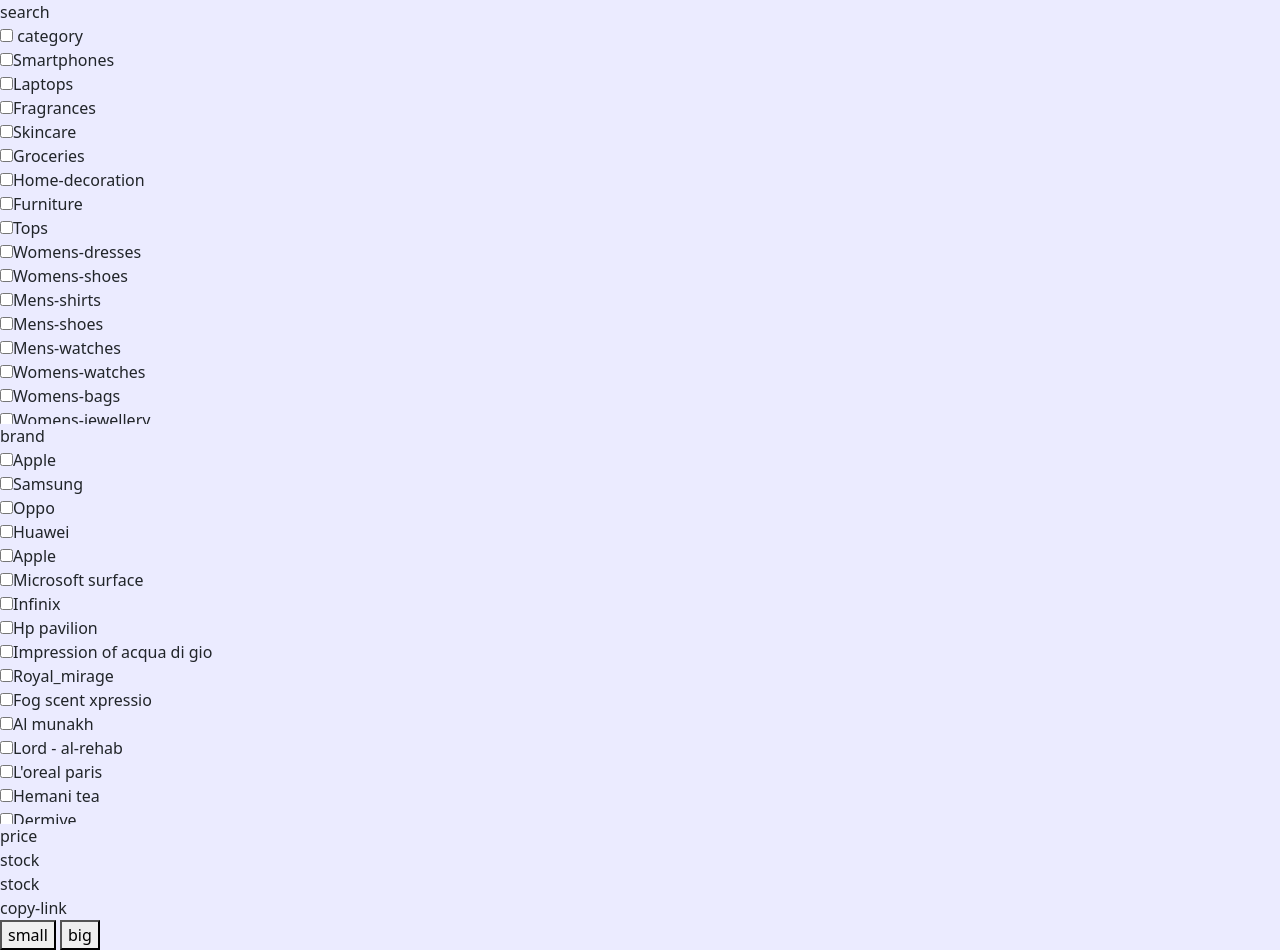
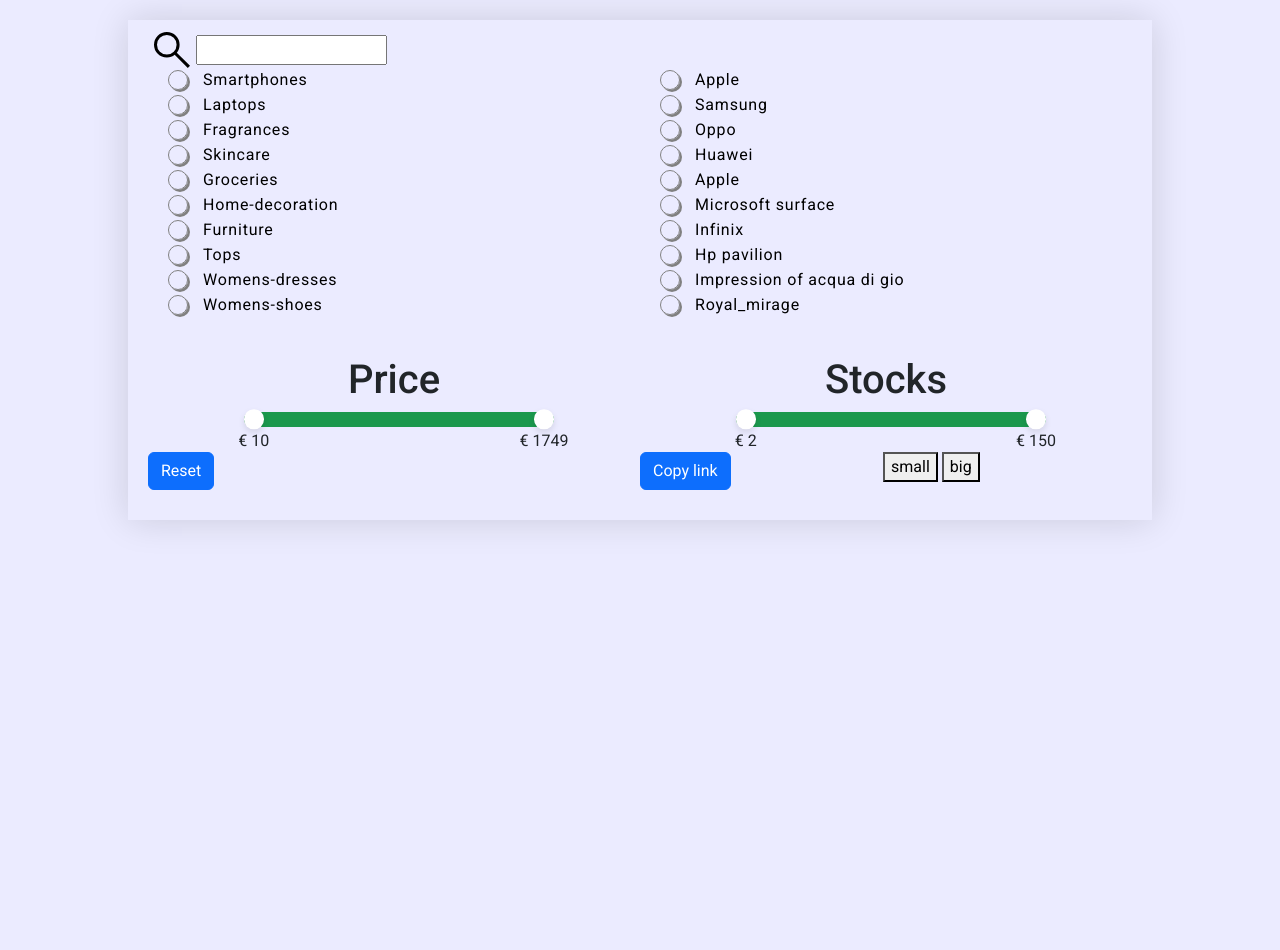
Before and after one commit to VitSmol/online-store, a website built with webpack: page src/index.html in a window 1280 px wide. After the commit the page ends 800 px from the top, so only its background shows below. Built offline with nearby package versions, Linux system fonts and the light colour scheme.

Commit message:
feat: implement dual range slider

```diff
--- a/src/index.html
+++ b/src/index.html
@@ -12,36 +12,49 @@
   <div class="root">
      <div class="filter__wrapper">
   <div id="search">
-    search
+    <label for="search">
+      <svg xmlns="http://www.w3.org/2000/svg" height="48" width="48"><path d="M39.8 41.95 26.65 28.8q-1.5 1.3-3.5 2.025-2 .725-4.25.725-5.4 0-9.15-3.75T6 18.75q0-5.3 3.75-9.05 3.75-3.75 9.1-3.75 5.3 0 9.025 3.75 3.725 3.75 3.725 9.05 0 2.15-.7 4.15-.7 2-2.1 3.75L42 39.75Zm-20.95-13.4q4.05 0 6.9-2.875Q28.6 22.8 28.6 18.75t-2.85-6.925Q22.9 8.95 18.85 8.95q-4.1 0-6.975 2.875T9 18.75q0 4.05 2.875 6.925t6.975 2.875Z"/></svg>
+      <input type="text" name="search" id="search__item">
+    </label>
   </div>
   <div id="select">
   </div>
   <div id="categories">
-    <label for="category1">
-      <input type="checkbox" name="categories" id="category1">
-      category
-    </label>
+
   </div>
   <div id="brands">
-    brand
+
   </div>
   <div id="prices">
-    price
+    <div class="center">
+      <h1>Price</h1>
+      <div class="dual-range" id="price">
+        <span class="handle left"></span>
+        <span class="highlight"></span>
+        <span class="handle right"></span>
+      </div>
+    </div>
   </div>
   <div id="stocks">
-    stock
+    <div class="center">
+      <h1>Stocks</h1>
+      <div class="dual-range"  id="stock">
+        <span class="handle left"></span>
+        <span class="highlight"></span>
+        <span class="handle right"></span>
+      </div>
+    </div>
   </div>
   <div id="reset">
-    stock
+    <button type="button" class="btn btn-primary">Reset</button>
   </div>
   <div id="copy-link">
-    copy-link
+    <button type="button" class="btn btn-primary">Copy link</button>
   </div>
   <div id="size">
     <button type="button" class="small-size">small</button>
     <button type="button" class="big-size">big</button>
   </div>
-
 </div>
    </div>
 </body>
--- a/src/index.ts
+++ b/src/index.ts
@@ -2,6 +2,7 @@
 import '../node_modules/bootstrap/dist/css/bootstrap.min.css';
 import './styles/style.sass';
 import './project/filters';
+
 
 
 
--- a/src/project/data.ts
+++ b/src/project/data.ts
@@ -1,15 +1,9 @@
 import dataArray from '../assets/data.json';
-import { category, Product } from './interfaces';
+import { category, minMax, Product } from './interfaces';
 
-// console.log(data.products);
 export const products: readonly Product[] = dataArray.products;
-// console.log(products);
 
-export const filterArray = (arr: readonly Product[], value: string): category => {
-  // const values: Set<string> = new Set();
-  // arr.forEach((el) => values.add(el[value as keyof Product] as string));
-  // return [...values];
-  // if (value === SearchBy.category || value === SearchBy.brand) {
+export const getCheckboxes = (arr: readonly Product[], value: string): category => {
   const obj: category = {};
   arr.forEach((el) => {
     const val = el[value as keyof Product] as string;
@@ -20,14 +14,15 @@
     }
   });
   return obj;
-  // }
-  // else {
-  //   if (value === SearchBy.stock || value === SearchBy.price) {
-  //     const values: Set<number> = new Set();
-  //     arr.forEach((el) => values.add(el[value as keyof Product] as number));
-  //     return [...values];
-  //   }
-  // }
+};
+export const getCost = (arr: readonly Product[], value: string): minMax => {
+  const values: Set<number> = new Set();
+  arr.forEach((el) => values.add(el[value as keyof Product] as number));
+  return {
+    min: Math.min.apply(null, [...values]),
+    max:  Math.max.apply(null, [...values])
+  };
+
 };
 
-// filterArray(products, "brand");
+// filterArray(products, "stock");
--- a/src/project/filters.ts
+++ b/src/project/filters.ts
@@ -1,14 +1,17 @@
-import { filterArray, products } from "./data";
+import { getCheckboxes, getCost, products } from "./data";
 import { category, SearchBy } from "./interfaces";
+import { Slider } from "./slider";
 
 const categoryContainer = document.getElementById('categories');
 const brandsContainer = document.getElementById('brands');
 
-const categories = filterArray(products, SearchBy.category);
-const brands = filterArray(products, SearchBy.brand);
+const categories = getCheckboxes(products, SearchBy.category);
+const brands = getCheckboxes(products, SearchBy.brand);
+const stock = getCost(products, SearchBy.stock);
+const price = getCost(products, SearchBy.price);
 
-const createList = (obj: category, parent: HTMLElement, searchBy: SearchBy): void => {
-  Object.entries(obj).forEach((el, index) => {
+const createList = (items: category, parent: HTMLElement, searchBy: SearchBy): void => {
+  Object.entries(items).forEach((el, index) => {
     const label = document.createElement('label');
     label.setAttribute('for', searchBy + (index + 1));
     label.classList.add('category');
@@ -16,12 +19,23 @@
     input.setAttribute('type', 'checkbox');
     input.setAttribute('name', parent.getAttribute('id') as string);
     input.classList.add('category');
-    input.id =  searchBy + (index + 1);
+    input.id = searchBy + (index + 1);
     label.append(input, el[0][0].toUpperCase() + el[0].slice(1).toLowerCase());
     parent.append(label);
   });
-
 };
 
-createList(categories, categoryContainer!, SearchBy.category);
-createList(brands, brandsContainer!, SearchBy.brand);
+const priceSlider = document.getElementById('price');
+const stockSlider = document.getElementById('stock');
+priceSlider?.setAttribute('data-min', price.min as unknown as string);
+priceSlider?.setAttribute('data-max', price.max as unknown as string);
+stockSlider?.setAttribute('data-min', stock.min as unknown as string);
+stockSlider?.setAttribute('data-max', stock.max as unknown as string);
+
+new Slider(stockSlider as HTMLDivElement, stock.min, stock.max);
+new Slider(priceSlider as HTMLDivElement, price.min, price.max);
+
+createList(categories, categoryContainer as HTMLElement, SearchBy.category);
+createList(brands, brandsContainer as HTMLElement, SearchBy.brand);
+
+console.log(stock);
--- /dev/null
+++ b/src/project/slider.ts
@@ -0,0 +1,86 @@
+import { eventType } from "./interfaces";
+
+export class Slider {
+  startPosition: number;
+  range: HTMLDivElement;
+  min: number;
+  max: number;
+  handles: Element[];
+  activeHandle!: Element;
+  moveTouchListener!: EventListenerOrEventListenerObject;
+  moveListener!: EventListenerOrEventListenerObject;
+  constructor(element: HTMLDivElement, min: number, max: number) {
+    this.range = element;
+    this.min = min;
+    this.max = max;
+    this.handles = [...this.range.querySelectorAll('.handle')];
+    this.startPosition = min;
+    this.activeHandle;
+    this.handles.forEach(handle => {
+      handle.addEventListener('mousedown', this.startMove.bind(this));
+      handle.addEventListener('touchstart', this.startMove.bind(this));
+    });
+    window.addEventListener('mouseup', this.stopMove.bind(this));
+    window.addEventListener('touchend', this.stopMove.bind(this));
+    window.addEventListener('touchcancel', this.stopMove.bind(this));
+    window.addEventListener('touchleave', this.stopMove.bind(this));
+
+    const rangeRect = this.range.getBoundingClientRect();
+    const handleRect = this.handles[0].getBoundingClientRect();
+    const firstHandle = this.handles[0] as HTMLElement | null;
+    const secondHandle = this.handles[1] as HTMLElement | null;
+    this.range.style.setProperty("--x-1", "0px");
+    this.range.style.setProperty("--x-2", rangeRect.width - handleRect.width / 2 + "px");
+    firstHandle!.dataset.value = this.range.dataset.min;
+    secondHandle!.dataset.value = this.range.dataset.max;
+  }
+
+  startMoveTouch(e: TouchEvent) {
+    const handleRect = e.target as HTMLElement;
+    const bounding = handleRect.getBoundingClientRect();
+    this.startPosition = e.touches[0].clientX - bounding.x;
+    this.activeHandle = e.target as HTMLElement;
+    this.moveTouchListener = this.moveTouch.bind(this);
+    window.addEventListener("touchmove", this.moveTouchListener);
+  }
+
+  startMove(e: Event): void {
+    console.log(`start move`);
+
+    this.startPosition = (e as MouseEvent).offsetX;
+    this.activeHandle = e.target as HTMLElement;
+    this.moveListener = this.move.bind(this);
+    window.addEventListener("mousemove", this.moveListener);
+  }
+
+  moveTouch(e: Event) {
+    this.move({ clientX: (e as TouchEvent).touches[0].clientX });
+  }
+  move(e: eventType | unknown) { //! is so bad
+    const isLeft = this.activeHandle.classList.contains("left");
+    const property = isLeft ? "--x-1" : "--x-2";
+    const parentRect = this.range.getBoundingClientRect();
+    const handleRect = this.activeHandle.getBoundingClientRect();
+    let newX = (e as { clientX: number; }).clientX - parentRect.x - this.startPosition;
+    if (isLeft) {
+      const otherX = parseInt(this.range.style.getPropertyValue("--x-2"));
+      newX = Math.min(newX, otherX - handleRect.width);
+      newX = Math.max(newX, 0 - handleRect.width / 2);
+    } else {
+      const otherX = parseInt(this.range.style.getPropertyValue("--x-1"));
+      newX = Math.max(newX, otherX + handleRect.width);
+      newX = Math.min(newX, parentRect.width - handleRect.width / 2);
+    }
+    const handler = this.activeHandle as HTMLElement | null;
+    handler!.dataset.value = this.calcHandleValue((newX + handleRect.width / 2) / parentRect.width);
+    this.range.style.setProperty(property, newX + "px");
+  }
+
+  calcHandleValue(percentage: number): string {
+    return Math.round(percentage * (this.max - this.min) + this.min) + '';
+  }
+  stopMove() {
+    window.removeEventListener("mousemove", this.moveListener);
+    window.removeEventListener("touchmove", this.moveTouchListener);
+  }
+}
--- /dev/null
+++ b/src/styles/_checkbox.sass
@@ -0,0 +1,44 @@
+@import 'variables'
+label
+  display: flex
+  align-items: center
+  color: black
+  letter-spacing: 0.05rem
+  height: 20px
+  vertical-align: middle
+  &:hover
+    cursor: pointer
+input[type="checkbox"]
+  -webkit-appearance: none
+  outline: none
+  position: relative
+  top: 0
+  width: 40px
+  height: 40px
+  margin-right: 15px
+  &:hover
+    cursor: pointer
+  &:checked
+    color: #1B984D
+  &::before
+    content: ''
+    position: absolute
+    top: 10px
+    right: 0
+    height: 50%
+    width: 50%
+    border: 1px solid grey
+    border-radius: 50%
+    transition: all .3s ease-in-out
+    box-shadow: 2px 2px 0px grey
+input:checked[type='checkbox']:before
+  border-top: none
+  border-left: none
+  width: 50%
+  border-color: #1B984D
+  border-width: 3px
+  border-radius: 2px
+  transform: translateY(-30%) rotate(45deg)
+  box-shadow: none
+label:has(input:checked[type='checkbox'])
+  color: #1B984D
--- a/src/styles/_filters.sass
+++ b/src/styles/_filters.sass
@@ -1,6 +1,40 @@
-
+@import 'variables'
+.filter__wrapper
+  display: grid
+  grid-template-areas: "search search search select" "categories categories brands brands" "categories categories brands brands" "prices prices stocks stocks" "reset reset copy-link size"
+  height: 500px
+  overflow: hidden
+  margin-top: $indent
+  padding: $indent
+  box-shadow: 0px 0px 35px rgb(0 0 0 / 14%)
+#search
+  grid-area: search
+#select
+  grid-area: select
+#categories
+  grid-area: categories
+#brands
+  grid-area: brands
+#prices
+  grid-area: prices
+#stocks
+  grid-area: stocks
+#reset
+  grid-area: reset
+#copy-link
+  grid-area: copy-link
+#size
+  grid-area: size
 #categories, #brands
   display: flex
   flex-direction: column
-  height: 400px
+  height: 250px
   overflow-y: scroll
+  gap: 5px
+  &::-webkit-scrollbar
+    width: 7px
+    background-color: transparent
+  &::-webkit-scrollbar-thumb
+    background-color: #1B984D
+    border-radius: 3px
+  &::hover
--- /dev/null
+++ b/src/styles/_slider.sass
@@ -0,0 +1,62 @@
+@import 'variables'
+*,*::before,*::after
+  box-sizing: border-box
+  // font-family: helvetica
+.center
+  display: flex
+  align-items: center
+  justify-content: center
+  height: 100px
+  flex-direction: column
+:root
+  --clr-prim: #1B984D
+  --clr-prim-h: #178242
+  --clr-bad: #D91E18
+  --clr-box: #F9F9F9
+  --clr-box-dark: rgb(120 102 102 / 42%)
+  --clr-border: #D9D9D9
+  --txt-clr: #333333
+  --shadow: 0px 3px 6px 0px rgba(0,0,0,0.1)
+  --cubic: cubic-bezier(0.11, 0.54, 0.33, 1.01)
+.dual-range
+  --range-size: 15px
+  --range-width: 300px
+  --handle-size: 1.3
+  height: var(--range-size)
+  width: var(--range-width)
+  background: var(--clr-box-dark)
+  border-radius: 50px
+  position: relative
+  user-select: none
+  .highlight
+    position: absolute
+    height: var(--range-size)
+    width: calc(calc(var(--x-2) - var(--x-1)) + calc(var(--range-size) * var(--handle-size)))
+    left: var(--x-1)
+    background: var(--clr-prim)
+    z-index: 1
+    border-radius: 50px
+.handle
+  width: calc(var(--range-size) * var(--handle-size))
+  height: calc(var(--range-size) * var(--handle-size))
+  background: #fff
+  position: absolute
+  box-shadow: var(--shadow)
+  border-radius: 50%
+  top: 50%
+  transform: translateY(-50%)
+  z-index: 2
+  cursor: grab
+  &:active
+    cursor: grabbing
+  &.left
+    left: var(--x-1)
+  &.right
+    left: var(--x-2)
+  &::after
+    content: '€ 'attr(data-value)
+    width: max-content
+    position: absolute
+    top: 100%
+    left: 50%
+    transform: translateX(-50%)
--- /dev/null
+++ b/src/styles/_variables.sass
@@ -0,0 +1 @@
+$indent: 20px
--- a/src/styles/style.sass
+++ b/src/styles/style.sass
@@ -1,3 +1,13 @@
+@import 'variables'
 @import 'filters'
+@import 'slider'
+@import 'checkbox'
+@import url(https://fonts.googleapis.com/css?family=Roboto:100,100italic,300,300italic,regular,italic,500,500italic,700,700italic,900,900italic)
 body
   background: rgb(0 0 255 / 8%)
+  font-family: Roboto
+.root
+  padding: 0px 10%
+
+@media screen and (max-width: 1000px)
+  $indent: 0
```
Also changed, not shown: src/components/filters.html (+22 -6 lines), src/project/interfaces.ts (+9 -0 lines), src/assets/search.svg (added).
